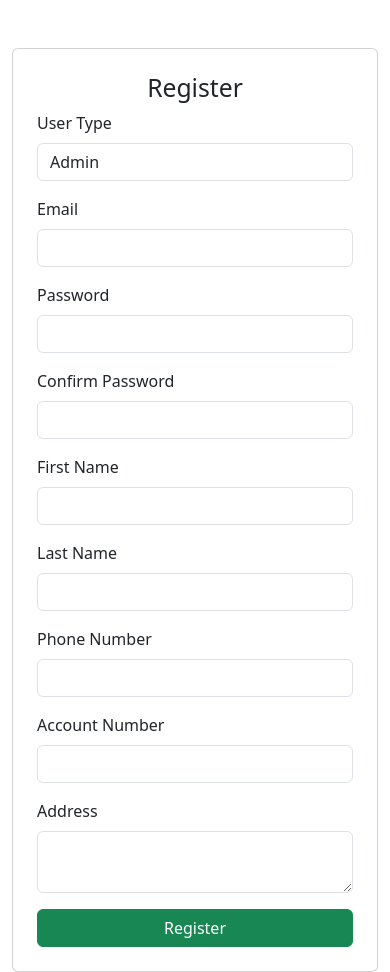
After one commit to ArsenalGenieJames/Nearbuy, a PHP site: page /register.php in a window 390 px wide. The commit adds this page. Run offline with PHP 8.4, Linux system fonts and the light colour scheme.

```diff
--- /dev/null
+++ b/register.php
@@ -0,0 +1,60 @@
+<!DOCTYPE html>
+<html lang="en">
+<head>
+    <meta charset="UTF-8">
+    <meta name="viewport" content="width=device-width, initial-scale=1.0">
+    <title>Register</title>
+    <link href="https://cdn.jsdelivr.net/npm/bootstrap@5.3.0/dist/css/bootstrap.min.css" rel="stylesheet">
+</head>
+<body>
+    <div class="container mt-5">
+        <div class="card p-4">
+            <h2 class="text-center">Register</h2>
+            <form action="process_register.php" method="POST">
+                <div class="mb-3">
+                    <label class="form-label">User Type</label>
+                    <select class="form-control" name="usertype" required>
+                        <option value="admin">Admin</option>
+                        <option value="Seller">Seller</option>
+                        <option value="Customer">Customer</option>
+                        <option value="Rider">Rider</option>
+                    </select>
+                </div>
+                <div class="mb-3">
+                    <label class="form-label">Email</label>
+                    <input type="email" class="form-control" name="email" required>
+                </div>
+                <div class="mb-3">
+                    <label class="form-label">Password</label>
+                    <input type="password" class="form-control" name="password" required>
+                </div>
+                <div class="mb-3">
+                    <label class="form-label">Confirm Password</label>
+                    <input type="password" class="form-control" name="re_password" required>
+                </div>
+                <div class="mb-3">
+                    <label class="form-label">First Name</label>
+                    <input type="text" class="form-control" name="firstname" required>
+                </div>
+                <div class="mb-3">
+                    <label class="form-label">Last Name</label>
+                    <input type="text" class="form-control" name="lastname" required>
+                </div>
+                <div class="mb-3">
+                    <label class="form-label">Phone Number</label>
+                    <input type="text" class="form-control" name="phone_number" required>
+                </div>
+                <div class="mb-3">
+                    <label class="form-label">Account Number</label>
+                    <input type="text" class="form-control" name="account_number" required>
+                </div>
+                <div class="mb-3">
+                    <label class="form-label">Address</label>
+                    <textarea class="form-control" name="address" required></textarea>
+                </div>
+                <button type="submit" class="btn btn-success w-100">Register</button>
+            </form>
+        </div>
+    </div>
+</body>
+</html>
```
Also changed, not shown: add_product.php (+146 -1 lines), db.php (added, +22 -0 lines), index.php (+21 -64 lines), login.php (added, +32 -0 lines), process_login.php (added, +22 -0 lines), process_register.php (added, +31 -0 lines).
